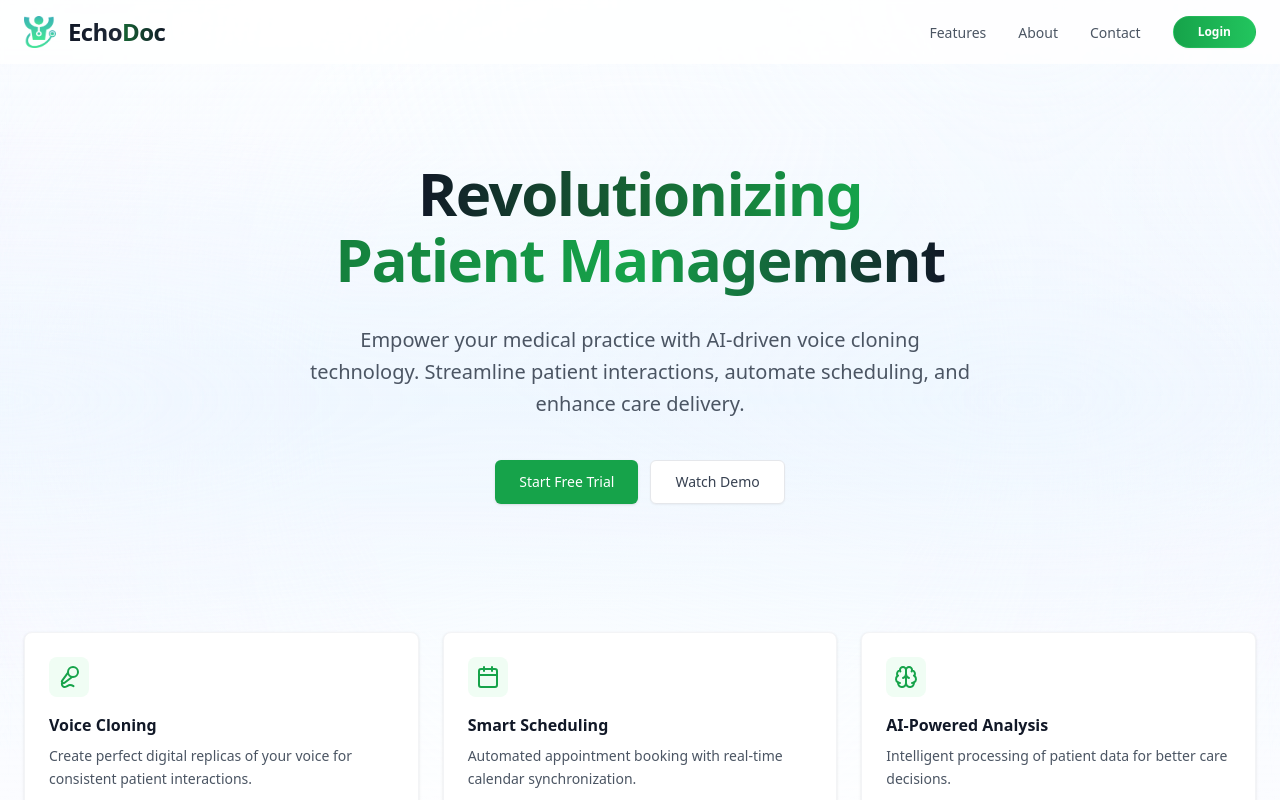
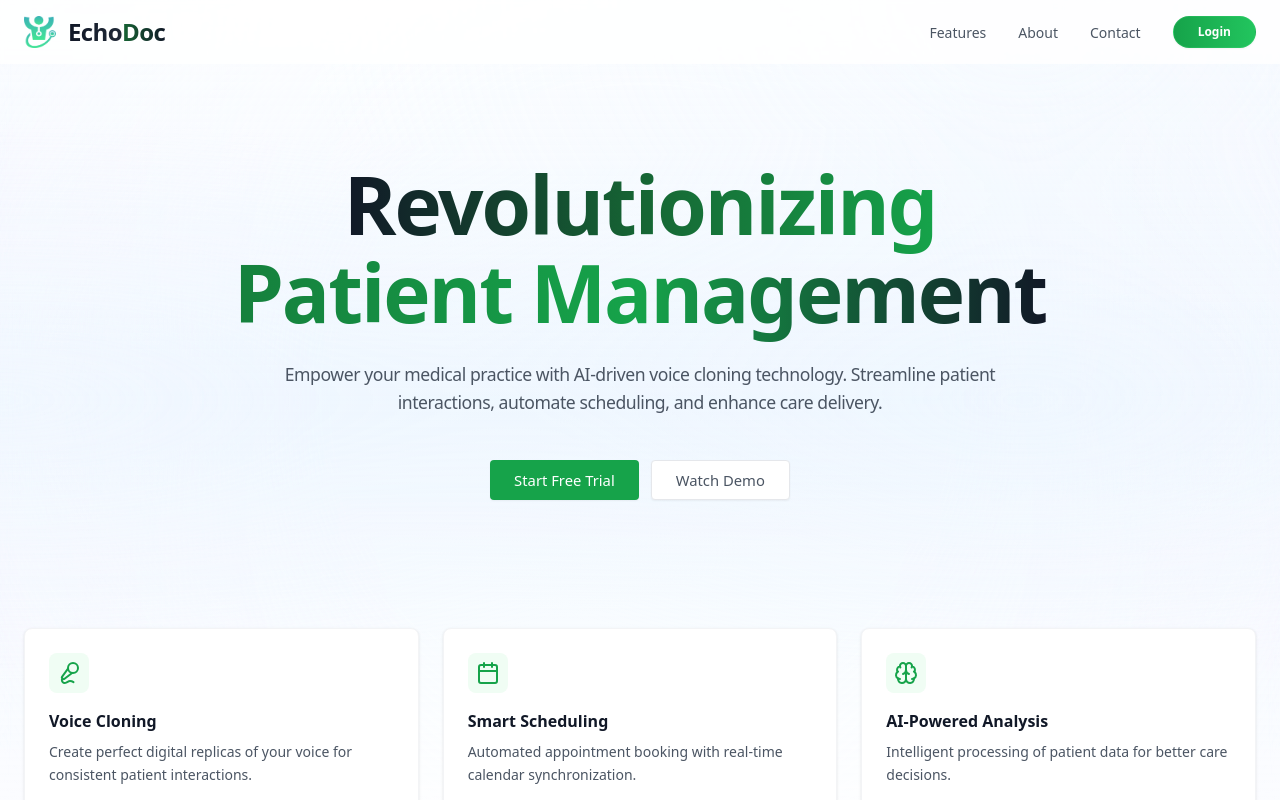
Before and after one commit to aidensuhh/EchoDoc, a Next.js app in the folder frontend/: page / in a window 1280 px wide. Shown: the top 800 px of the page. Built offline with nearby package versions, Linux system fonts and the light colour scheme.

Commit message:
Made the landing UI even better

```diff
--- a/frontend/src/app/page.tsx
+++ b/frontend/src/app/page.tsx
@@ -219,9 +219,9 @@ export default function Home() {
               initial={{ opacity: 0, y: 20 }}
               animate={{ opacity: 1, y: 0 }}
               transition={{ duration: 0.8 }}
-              className="max-w-[1000px] mx-auto text-center space-y-8"
+              className="max-w-[1000px] mx-auto text-center space-y-6"
             >
-              <h1 className="text-[3.75rem] leading-[1.1] font-bold tracking-tight">
+              <h1 className="text-[5rem] leading-[1.1] font-bold tracking-tight mb-4">
                 <span className="bg-gradient-to-r from-gray-900 via-green-800 to-green-600 bg-clip-text text-transparent">
                   Revolutionizing
                 </span>
@@ -230,19 +230,23 @@ export default function Home() {
                   Patient Management
                 </span>
               </h1>
-              <p className="text-[1.25rem] text-gray-600 leading-[1.6] max-w-2xl mx-auto font-normal">
+              <p className="text-[1.1rem] text-gray-600 leading-[1.6] max-w-[720px] mx-auto font-normal tracking-tight">
                 Empower your medical practice with AI-driven voice cloning technology.
                 Streamline patient interactions, automate scheduling, and enhance care delivery.
               </p>
-              <div className="flex justify-center items-center gap-3 pt-2">
+              <div className="flex justify-center items-center gap-3 pt-5">
                 <Button
                   size="lg"
                   className="
-                    h-11 px-6
-                    bg-green-600 hover:bg-green-700
-                    text-white font-medium
-                    rounded-md
+                    px-6 h-10
+                    bg-green-600
+                    hover:bg-green-700
+                    text-white text-[0.925rem] font-medium
+                    rounded
                     transition-all duration-200
+                    shadow-[0_1px_2px_rgba(0,0,0,0.05)]
+                    hover:shadow-[0_2px_4px_rgba(0,0,0,0.05)]
+                    flex items-center justify-center
                   "
                 >
                   Start Free Trial
@@ -251,12 +255,14 @@ export default function Home() {
                   size="lg"
                   variant="outline"
                   className="
-                    h-11 px-6
+                    px-6 h-10
                     border border-gray-200
-                    text-gray-700 font-medium
-                    hover:bg-gray-50
-                    rounded-md
+                    text-gray-600 text-[0.925rem] font-medium
+                    hover:text-gray-800 hover:border-gray-300
+                    hover:bg-gray-50/50
+                    rounded
                     transition-all duration-200
+                    flex items-center justify-center
                   "
                 >
                   Watch Demo
```
